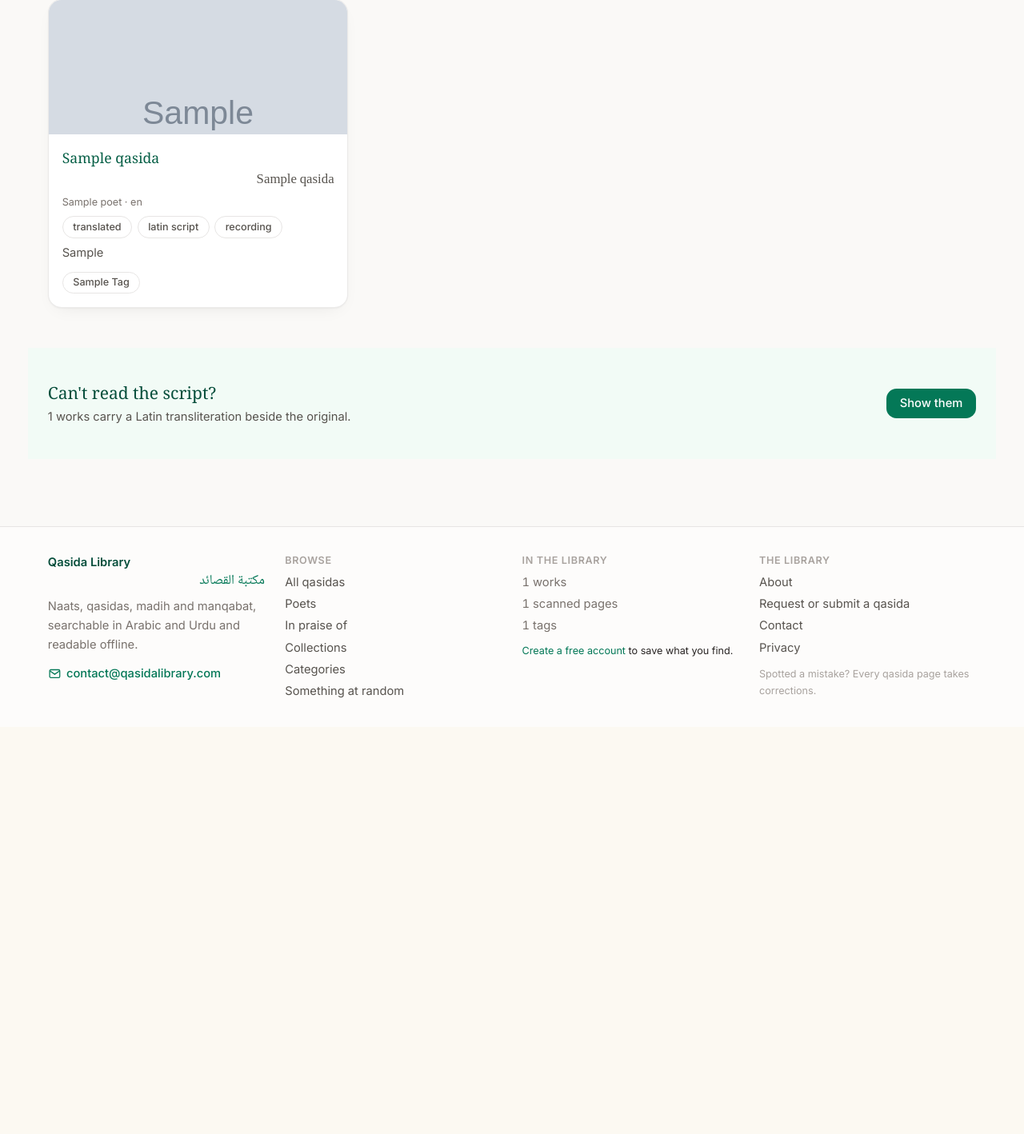
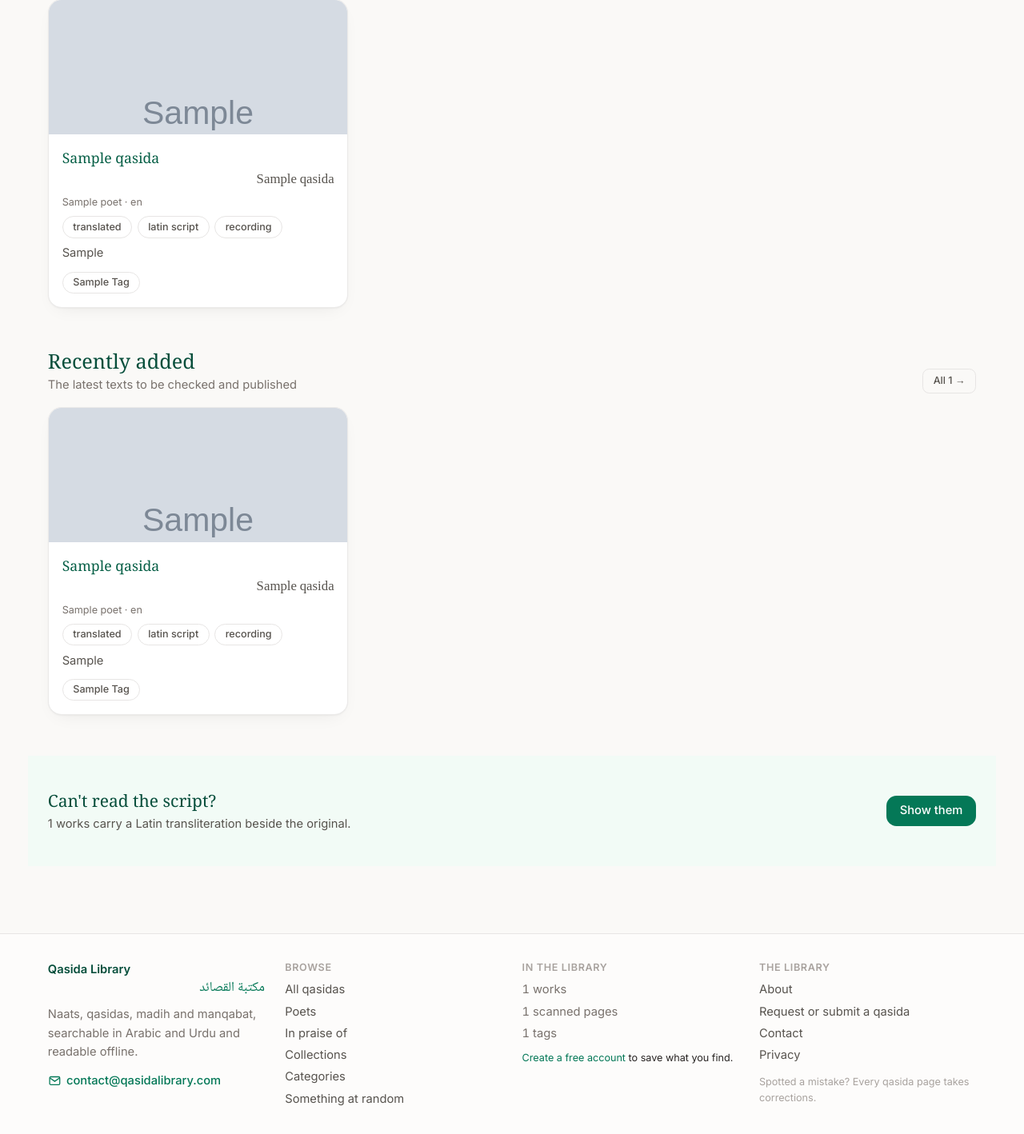
Before and after one commit to Nissaar/qasida_app, a Django app: page / in a window 1280 px wide. Shown: the part 1716-3134 px from the top of the page at 80% size. Before the commit the page ends 2589 px from the top, so only its background shows below. Run offline with Django 5.2, Linux system fonts and the light colour scheme; tables that the repository leaves empty hold one stand-in row (values such as "Sample post"); grey boxes marked "Sample" are stand-in pictures; parts of the project's set-up code (start-up, migrations or seed data) failed here and were passed over; some libraries are stand-ins or nearby versions; some web fonts are replaced.

Commit message:
feat: say what has arrived lately, under everything else
The landing page has always led with ways in that suit a poetry library -
who wrote it, what form it takes, which mode it is sung in - on the grounds
that a reverse-chronological feed says nothing about the works themselves.
That still holds: a text added yesterday is not more worth reading than one
from the thirteenth century, and this sits under the poets, forms, maqamat
and languages rather than displacing any of them.

It earns the space twice over. A reader who has been here before has had no
way at all to see what has arrived since, short of paging through the whole
listing. And the home page is the most heavily crawled page on the site,
while a new work currently has no link from it - discovery waits entirely on
the sitemap being re-read. Six cards give every new text a path in from the
strongest page there is.

Ordered by when a work was approved rather than when it was fetched. A text
can sit pending for months, and the day a crawler happened to find it says
nothing to a reader; without this, importing a batch crawled last year would
either bury the section or fill it with things nobody has just published.
created_at is the fallback for rows approved before that was recorded, which
is the same pair the sitemap already calls last-modified, so the page and the
sitemap cannot disagree about what counts as new.

Co-Authored-By: Claude Opus 5 (1M context) <noreply@anthropic.com>

```diff
--- a/core/templates/core/home.html
+++ b/core/templates/core/home.html
@@ -252,6 +252,29 @@
 </section>
 {% endfor %}
 
+{% comment %}
+Last of the ways in, and deliberately so. When a work was added says nothing
+about whether it is worth reading, so this sits under the poets, forms,
+maqamat and languages rather than displacing them. It earns its place twice
+over: a reader who has been here before wants to know what has arrived since,
+and a crawler reaching the home page finds the newest works linked from it
+instead of waiting to be told by the sitemap.
+{% endcomment %}
+{% if recent %}
+<section class="mb-12">
+    <div class="section-head">
+        <div>
+            <h2 class="section-title">Recently added</h2>
+            <p class="text-sm text-stone-500 dark:text-stone-400 mt-0.5">The latest texts to be checked and published</p>
+        </div>
+        <a href="{% url 'lyrics' %}" class="view-all">All {{ library_total }} &rarr;</a>
+    </div>
+    <div class="grid grid-cols-1 sm:grid-cols-2 lg:grid-cols-3 gap-4">
+        {% for qasida in recent %}{% include 'core/_qasida_card.html' %}{% endfor %}
+    </div>
+</section>
+{% endif %}
+
 {% if transliterated_count %}
 <section class="band">
     <div class="sm:flex sm:items-center sm:justify-between gap-6">
--- a/core/views.py
+++ b/core/views.py
@@ -6,7 +6,7 @@ from django.contrib.admin.views.decorators import staff_member_required
 from django.contrib.auth.decorators import login_required
 from django.core.paginator import Paginator
 from django.db.models import Count, Q
-from django.db.models.functions import Length
+from django.db.models.functions import Coalesce, Length
 from django.http import HttpResponse, JsonResponse
 from django.shortcuts import get_object_or_404, redirect, render
 
@@ -257,6 +257,7 @@ HOME_FORM_COUNT = 10
 HOME_MAQAM_COUNT = 8
 HOME_FEATURED_PER_LANGUAGE = 3
 HOME_PERSONAL_COUNT = 4
+HOME_RECENT_COUNT = 6
 
 
 def _top_poets(scope, limit):
@@ -283,6 +284,22 @@ def _featured(scope, language, limit):
             .prefetch_related('tags', 'images')
             .annotate(length=Length('lyrics'))
             .order_by('-length')[:limit])
+
+
+def _recently_added(scope, limit):
+    """
+    The works most recently made readable.
+
+    Ordered by when a work was approved, not when it was fetched: a text can
+    sit pending for months, and the day a crawler happened to find it says
+    nothing to a reader. created_at is the fallback for rows approved before
+    that was recorded - the same pair the sitemap calls last-modified, so the
+    two cannot disagree about what counts as new.
+    """
+    return (scope.select_related('author', 'dedicated_to')
+            .prefetch_related('tags', 'images')
+            .annotate(published=Coalesce('reviewed_at', 'created_at'))
+            .order_by('-published')[:limit])
 
 
 def home(request):
@@ -318,6 +335,7 @@ def home(request):
         'forms': _tags_in_group(scope, Tag.CATEGORY_FORM, HOME_FORM_COUNT),
         'maqamat': _tags_in_group(scope, Tag.CATEGORY_MAQAM, HOME_MAQAM_COUNT),
         'featured_groups': featured,
+        'recent': _recently_added(scope, HOME_RECENT_COUNT),
         'transliterated_count': scope.exclude(transliteration='').count(),
         **personal,
     })
```
Also changed, not shown: core/tests.py (+27 -0 lines).
